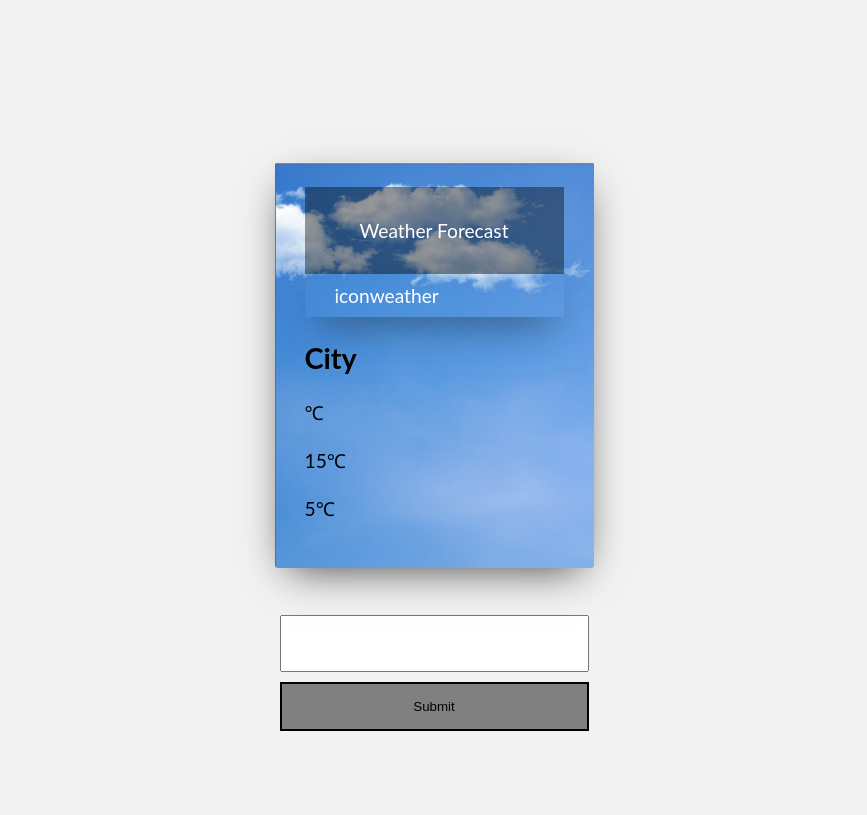
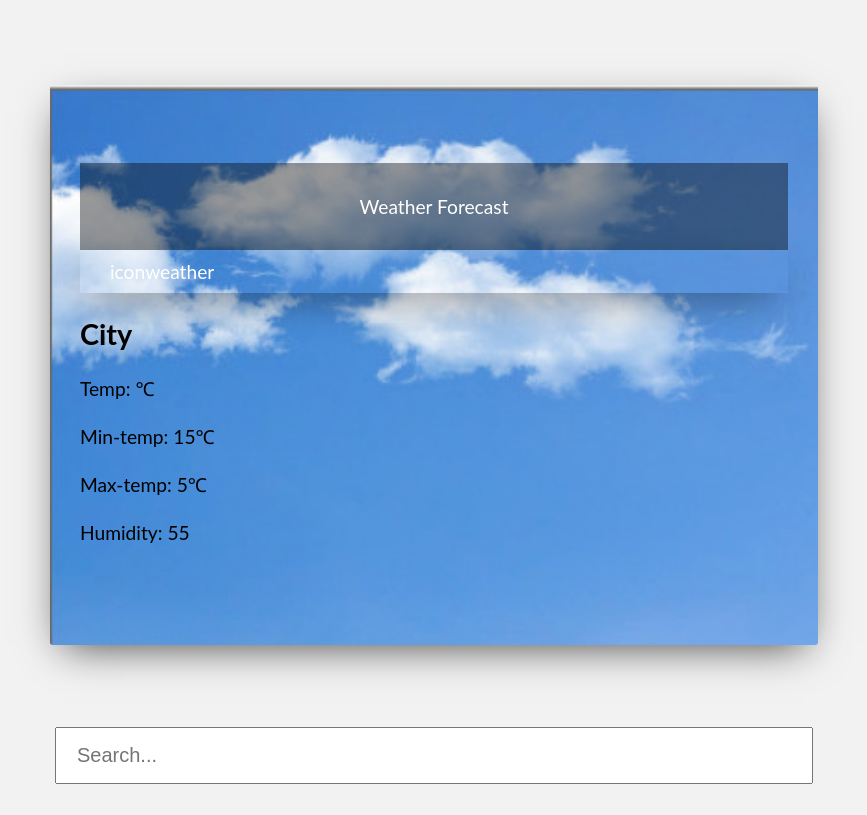
Before and after one commit to TG-web-dev-4/weather-app-web-Schoorsteenveger, a React (Create React App) app: page / in a window 1280 px wide. Shown: the whole page, without its empty margins (206-1073 px from the left). Built offline with nearby package versions, Linux system fonts and the light colour scheme; no server answers.

Commit message:
add weatherdata

```diff
--- a/src/Components/SearchBar.js
+++ b/src/Components/SearchBar.js
@@ -8,8 +8,8 @@ import { StyledButton } from './styled/Button.styled'
 const SearchBar = () => {
     return (
         <StyledSearchBar>
-            <StyledInput onChange={""} type="text" value={""} />
-            <StyledButton onClick={""} type="submit">Submit</StyledButton>
+            <StyledInput type="text" onChange={"" } placeholder="Search..." value= "" onKeyPress={"search"}/>
+            {/* <StyledButton onClick={""} type="submit">Submit</StyledButton> */}
         </StyledSearchBar>
     )
 }
--- a/src/Components/WeatherCard.js
+++ b/src/Components/WeatherCard.js
@@ -2,16 +2,18 @@ import React, { useEffect, useState } from 'react'
 
 //Laat weatherdata ophalen/zien in card via search on location
 
-const WeatherCard = ({ city, date, icon, temp, min, max, humidity }) => {
+const WeatherCard = ({ city, icon, temp, min, max, humidity }) => {
 
     const [input, setInput] = useState("Londen")
-    const [weather, setWeather] = useState({})
-    const [error, setError] = useState(true)
     const [errorMessage, setErrorMessage] = useState('')
     // const [lat, setLat] = useState([]);
     // const [long, setLong] = useState([]);
-    const [data, setData] = useState([]);
+    const [location, setLocation] = useState([]);
     const apikey = process.env.REACT_APP_API_KEY
+    const current = new Date();
+    const date = `${current.getDate()}/${current.getMonth() + 1}/${current.getFullYear()}`;
+
+
 
     useEffect(() => {
         const fetchData = () => {
@@ -23,7 +25,7 @@ const WeatherCard = ({ city, date, icon, temp, min, max, humidity }) => {
             fetch(`https://api.openweathermap.org/data/2.5/weather?q=Amsterdam&appid=${apikey}`)
                 .then(res => res.json())
                 .then(result => {
-                    setData(result)
+                    setLocation(result);
                     console.log(result);
                 });
         }
@@ -36,13 +38,11 @@ const WeatherCard = ({ city, date, icon, temp, min, max, humidity }) => {
             <div className="iconWeather">iconweather<img src="" alt="" /></div>
             <div className="displayDataResult">
                 <h2 className="name">City{city}</h2>
-                <p className="date">{date}</p>
-                <p className="temp">{temp}<span>&#8451;</span> </p>
-                <p className="min-temp">15{min}<span>&#8451;</span> </p>
-                <p className="max-temp">5{max}<span>&#8451;</span> </p>
-                <p className="humidity">{humidity}</p>
-
-
+                {/* <p className="date">10/1/2022{date}</p> */}
+                <p className="temp">Temp: {temp}<span>&#8451;</span> </p>
+                <p className="min-temp">Min-temp: 15{min}<span>&#8451;</span> </p>
+                <p className="max-temp">Max-temp: 5{max}<span>&#8451;</span> </p>
+                <p className="humidity">Humidity: 55 {humidity}</p>
             </div>
         </div>
 
--- a/src/Styles/GlobalStyles.js
+++ b/src/Styles/GlobalStyles.js
@@ -36,8 +36,8 @@ img {
     justify-content:center;
     flex-direction: column;
     margin: 100px 0 ;
-    height: auto;
-    width: 100%;
+    height: 70vh;
+    width: 60vw;
     box-shadow: 0px 13px 40px -13px rgba(0,0,0,0.75);
     padding: 25px 30px;
     border-radius: 3px;
```
